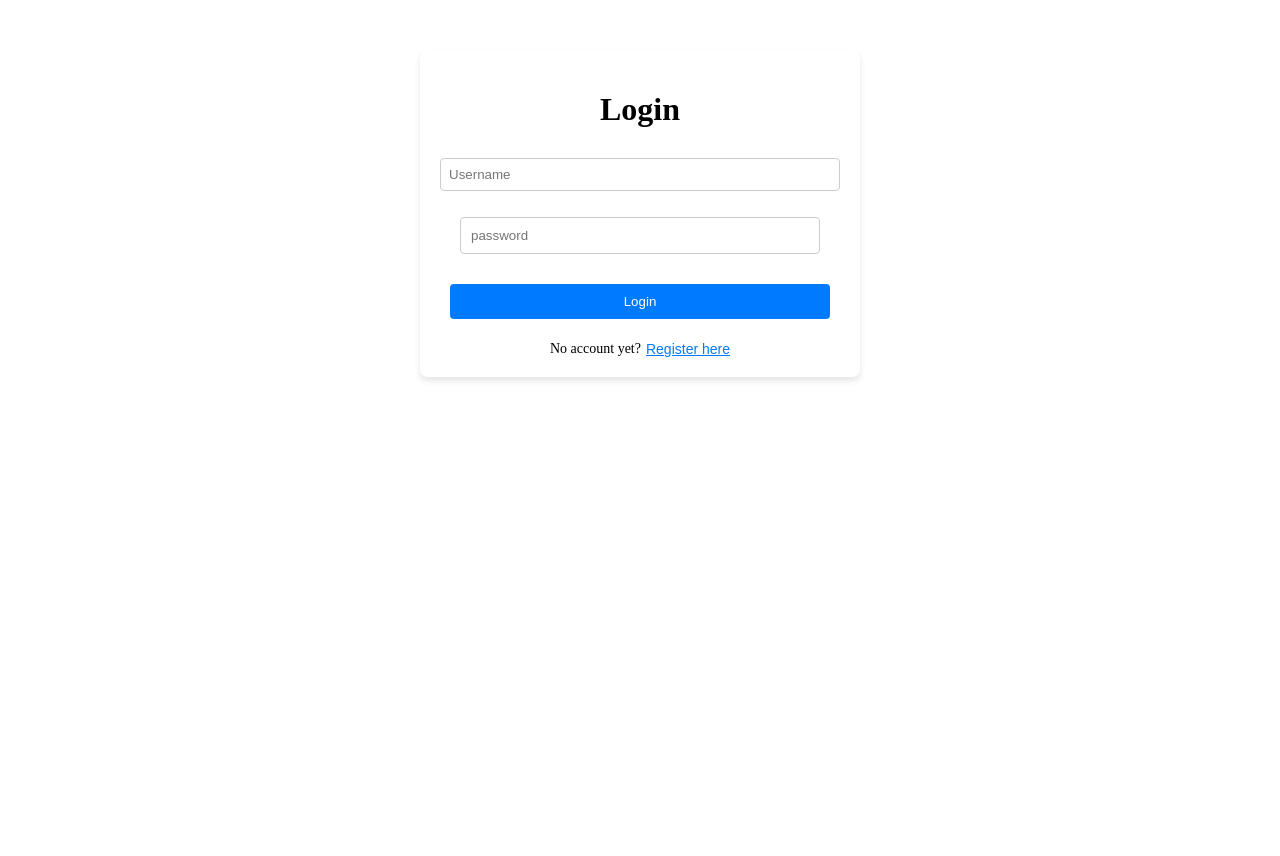
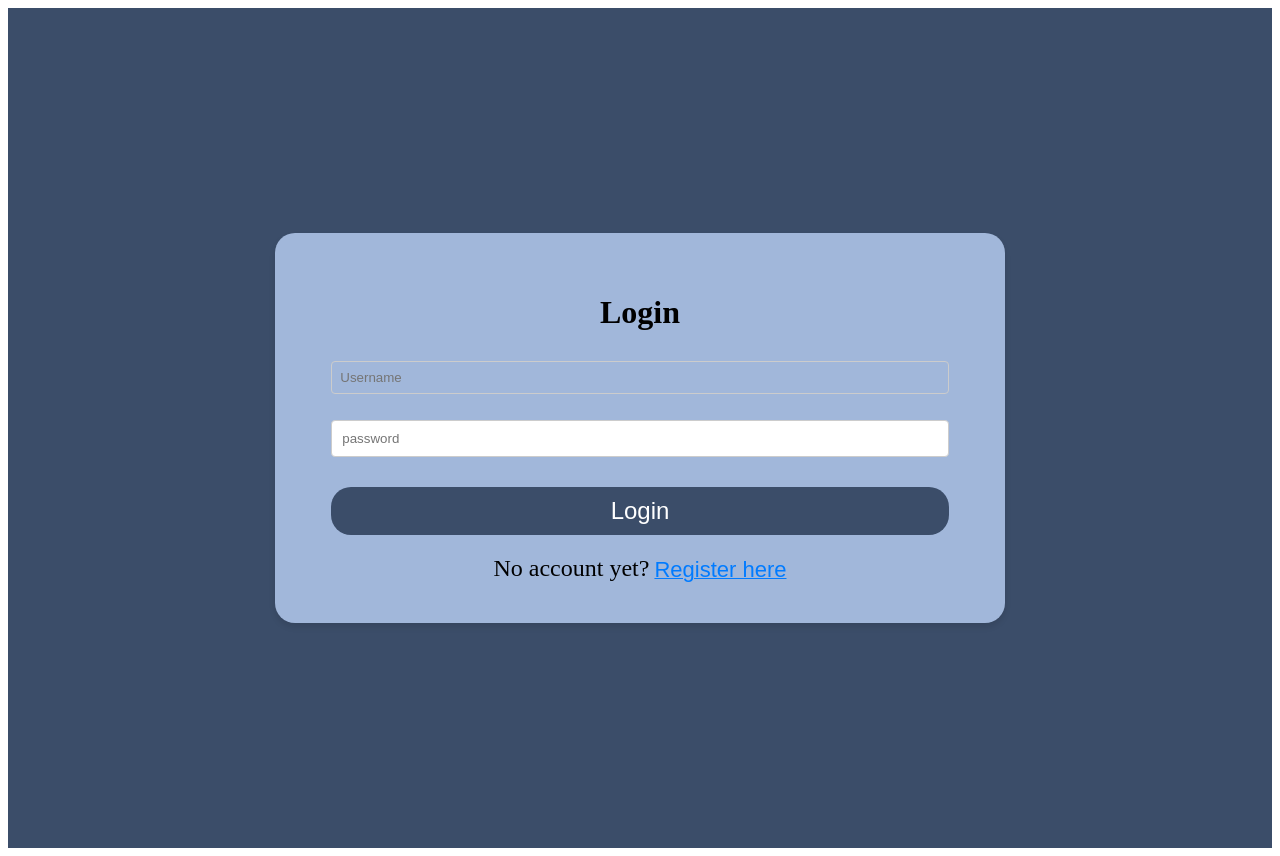
Before and after one commit to hdar88/fullstack-web-application, a React (Vite) app in the folder frontend/: page /login in a window 1280 px wide. Before the commit the page ends 800 px from the top, so only its background shows below. Built offline with nearby package versions, Linux system fonts and the light colour scheme.

Commit message:
rework registration/login form

```diff
--- a/frontend/src/components/Form.jsx
+++ b/frontend/src/components/Form.jsx
@@ -80,6 +80,7 @@ function Form({ route, method }) {
   };
 
   return (
+    <div className="full-page-wrapper">
       <form onSubmit={handleSubmit} className="form-container">
         <h1>{name}</h1>
         <input
@@ -98,36 +99,37 @@ function Form({ route, method }) {
         />
         {loading && <Loader />}
         <button className="form-button" type="submit">
-        {name}
+          <span className="form-button-span">{name}</span>
         </button>
         {error && <div className="error-message">{error}</div>}
 
         {method === "login" ? (
           <>
-          <div>
+            <div className="redirect-to-div">
               <span>No account yet?</span>
               <button
                 className="redirect-to-register"
                 onClick={() => navigate("/register")}
               >
-              Register here
+                <span className="redirect-to-span">Register here</span>
               </button>
             </div>
           </>
         ) : (
           <>
-          <div>
+            <div className="redirect-to-div">
               <span>Already have an account?</span>
               <button
                 className="redirect-to-login"
                 onClick={() => navigate("/login")}
               >
-              Login
+                <span className="redirect-to-span">Login</span>
               </button>
             </div>
           </>
         )}
       </form>
+    </div>
   );
 }
 
--- a/frontend/src/styles/EditModal.css
+++ b/frontend/src/styles/EditModal.css
@@ -30,7 +30,7 @@
 
 input[type="text"],
 textarea {
-  width: 100%;
+  width: 95%;
   padding: 8px;
   margin: 8px 0 16px;
   border: 1px solid #ccc;
--- a/frontend/src/styles/Form.css
+++ b/frontend/src/styles/Form.css
@@ -1,17 +1,28 @@
+.full-page-wrapper {
+  background-color: rgb(59, 77, 105);
+  display: flex;
+  min-height: 100vh;
+  justify-content: center;
+  align-items: center;
+  padding: 20px;
+}
+
 .form-container {
+  background-color: rgb(161, 183, 218);
   display: flex;
   flex-direction: column;
   align-items: center;
   justify-content: center;
-  margin: 50px auto;
-  padding: 20px;
-  border-radius: 8px;
+  padding: 40px;
+  border-radius: 20px;
   box-shadow: 0 4px 6px rgba(0, 0, 0, 0.1);
-  max-width: 400px;
+  max-width: 650px;
+  width: 100%;
+  margin: 20px;
 }
 
 .form-input {
-  width: 90%;
+  width: 95%;
   padding: 10px;
   margin: 10px 0;
   border: 1px solid #ccc;
@@ -23,16 +34,26 @@
   width: 95%;
   padding: 10px;
   margin: 20px 0;
-  background-color: #007bff;
+  background-color: rgb(59, 77, 105);
   color: white;
   border: none;
-  border-radius: 4px;
+  border-radius: 20px;
   cursor: pointer;
   transition: background-color 0.2s ease-in-out;
 }
 
+.form-button-span {
+  font-size: 24px;
+  color: white;
+}
+
 .form-button:hover {
   background-color: #0056b3;
+}
+
+.span {
+  color: white;
+  font-size: 32px;
 }
 
 /* styling for error messages */
@@ -58,8 +79,14 @@
 }
 
 /* styling for redirecting to login/registration button */
-span {
-  font-size: 14px;
+
+.redirect-to-span {
+  font-size: 22px;
+}
+
+.redirect-to-div {
+  font-size: 24px;
+  display: center;
 }
 
 .redirect-to-login,
```
Also changed, not shown: frontend/src/components/CopyModal.jsx (added), frontend/src/styles/CopyModal.css (added). Lines whose indentation alone changed are shown as unchanged.
